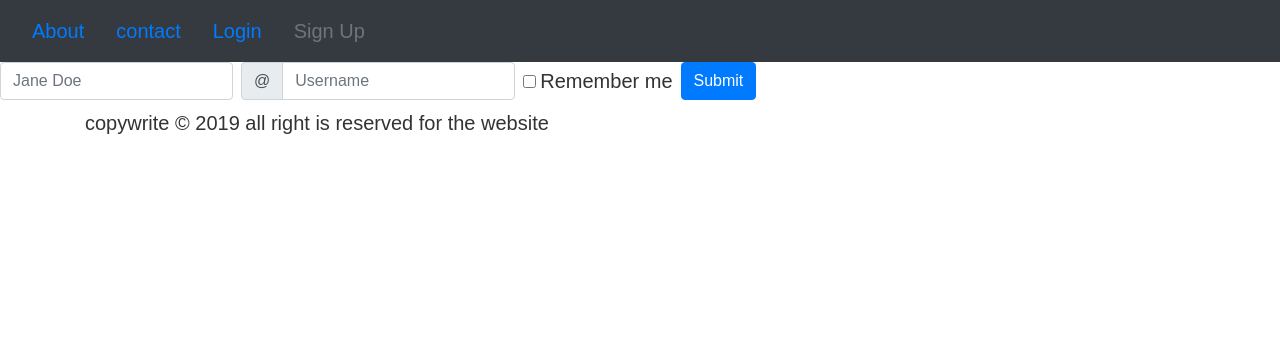
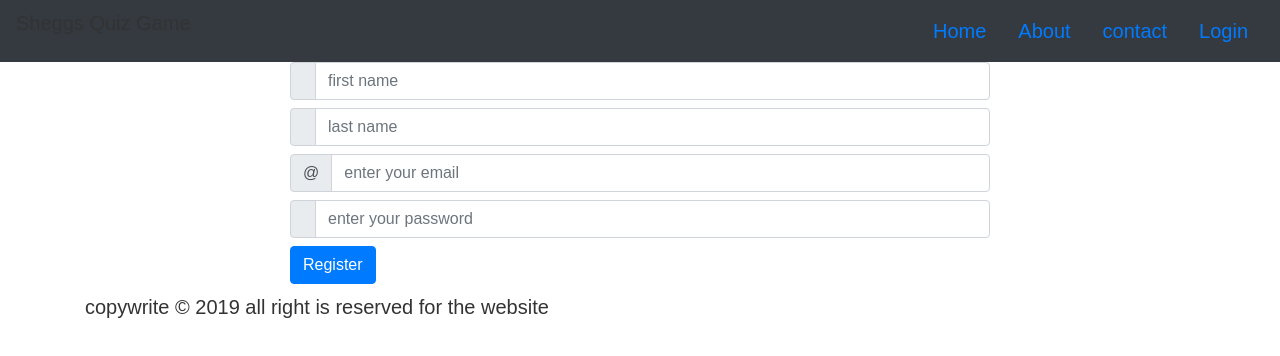
Before and after one commit to michealsheggs/simple-quiz-game-decagon-project, a plain HTML site: page forms/sign-up.html in a window 1280 px wide. Drawn offline with nearby package versions, Linux system fonts and the light colour scheme; files that its build step writes are made by us from their sources.

Commit message:
created and modified my sign up page

```diff
--- a/forms/sign-up.html
+++ b/forms/sign-up.html
@@ -4,11 +4,10 @@
     <meta charset="UTF-8">
     <meta name="viewport" content="width=device-width, initial-scale=1.0">
     <meta http-equiv="X-UA-Compatible" content="ie=edge">
-    <link rel="stylesheet" href="css/bootstrap/css/bootstrap.min.css">
-    <link rel="stylesheet" href="css/sheet.css">
-    <link rel="stylesheet" href="css/sign-up.css">
-    <script type="text/javascript" src="css/bootstrap/js/bootstrap.min.js"></script>
-    <script type="text/javascript" src="js/jquery/dist/jquery.min.js"></script>
+    <link rel="stylesheet" href="../css/bootstrap/css/bootstrap.min.css">
+    <link rel="stylesheet" href="../css/sheet.css">
+    <link rel="stylesheet" href="../css/sign-up.css">
+    <script type="text/javascript" src="../css/bootstrap/js/bootstrap.min.js"></script>
     <title> simple quiz game</title>
 </head>
 <body>
@@ -17,49 +16,70 @@
         <!-- The navigation section -->
         <nav id="main-nav" class="navbar navbar-dark bg-dark">
                 <!-- Navbar content -->
+                <ul class="nav-item">Sheggs Quiz Game</ul>
               <ul class="nav justify-content-end">
                     <li class="nav-item">
-                      <a class="nav-link active" href="#">About</a>
+                        <a class="nav-link active" href="../index.html">Home</a>
+                      </li>
+                    <li class="nav-item">
+                      <a class="nav-link" href="#">About</a>
                     </li>
                     <li class="nav-item">
                       <a class="nav-link" href="#">contact</a>
                     </li>
                     <li class="nav-item">
-                      <a class="nav-link" href="#">Login</a>
-                    </li>
-                    <li class="nav-item">
-                      <a class="nav-link disabled" href="#" tabindex="-1" aria-disabled="true">Sign Up</a>
+                      <a class="nav-link" href="login.html">Login</a>
                     </li>
                 </ul>
 
          </nav>
          <!-- sign up form section -->
-<form class="form-inline">
-        <label class="sr-only" for="inlineFormInputName2">Name</label>
-        <input type="text" class="form-control mb-2 mr-sm-2" id="inlineFormInputName2" placeholder="Jane Doe">
-
-        <label class="sr-only" for="inlineFormInputGroupUsername2">Username</label>
+         <div class="container">
+           <div class="row">
+             <div class="col-md-2"></div>
+             <div class="col-md-8">
+              <form class="form" id="signupform">
+                  <div class="col">
+                    <div class="input-group mb-2 mr-sm-2">
+                      <div class="input-group-prepend">
+                        <div class="input-group-text"></div>
+                      </div>
+                      <input type="text" class="form-control" id="" placeholder="first name">
+                    </div>
+                    <div class="input-group mb-2 mr-sm-2">
+                      <div class="input-group-prepend">
+                        <div class="input-group-text"></div>
+                      </div>
+                      <input type="text" class="form-control" id="" placeholder="last name">
+                    </div>
                     <div class="input-group mb-2 mr-sm-2">
                       <div class="input-group-prepend">
                         <div class="input-group-text">@</div>
                       </div>
-          <input type="text" class="form-control" id="inlineFormInputGroupUsername2" placeholder="Username">
+                      <input type="email" class="form-control" id="" placeholder="enter your email">
                     </div>
-
-        <div class="form-check mb-2 mr-sm-2">
-          <input class="form-check-input" type="checkbox" id="inlineFormCheck">
-          <label class="form-check-label" for="inlineFormCheck">
-            Remember me
-          </label>
+                    <div class="input-group mb-2 mr-sm-2">
+                        <div class="input-group-prepend">
+                          <div class="input-group-text"></div>
                         </div>
-
-        <button type="submit" class="btn btn-primary mb-2">Submit</button>
+                        <input type="password" class="form-control" id="" placeholder="enter your password">
+                      </div>
+                    <button type="submit" class="btn btn-primary mb-2">Register</button>
+                    </div>
+                  </div>
               </form>
              </div>
-    <!-- <div id="quiz"></div>
-<button id="submit">Submit Quiz</button>
-<div id="results"></div> -->
+             <div-col-md-2></div-col-md-2>
+           </div>
+         </div>
+         <!-- sign up form ends -->
+    </div>
 <footer class="container">copywrite &copy 2019  all right is reserved for the website</footer>
 
+
+
+
+<!-- all the js scripts -->
+    <script type="text/javascript" src="../js/jquery/dist/jquery.min.js"></script>
 </body>
 </html>
```
Lines whose indentation alone changed are shown as unchanged.
